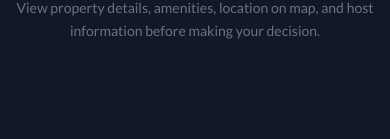
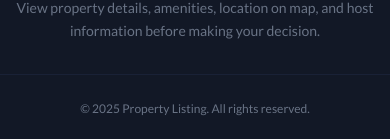
Before and after one commit to jerzyszajner/property-listing, a React (Vite) app: page / in a window 390 px wide. Shown: the part 1179-1318 px from the top of the page. Before the commit the page ends 1221 px from the top, so only its background shows below. Built offline with nearby package versions, Linux system fonts and the light colour scheme; no server answers; the database is empty.

Commit message:
add footer component

```diff
--- a/src/App.tsx
+++ b/src/App.tsx
@@ -1,5 +1,6 @@
 import { Outlet } from "react-router-dom";
 import Navbar from "@/components/Navbar/Navbar";
+import Footer from "@/components/Footer/Footer";
 import styles from "./App.module.css";
 function App() {
   return (
@@ -10,6 +11,9 @@ function App() {
       <main className={styles.app}>
         <Outlet />
       </main>
+      <footer>
+        <Footer />
+      </footer>
     </>
   );
 }
--- /dev/null
+++ b/src/components/Footer/Footer.module.css
@@ -0,0 +1,29 @@
+/* Footer component styles */
+.footer {
+    border-top: 1px solid var(--color-border-navbar);
+}
+
+.container {
+    max-width: 1200px;
+    margin: 0 auto;
+    padding: var(--spacing-xl) var(--spacing-xxl);
+    display: flex;
+    justify-content: center;
+    align-items: center;
+}
+
+.copyright {
+    font-size: var(--font-size-sm);
+    color: var(--color-text-muted);
+    text-align: center;
+}
+
+@media (max-width: 768px) {
+    .container {
+        padding: var(--spacing-lg) var(--spacing-md);
+    }
+
+    .copyright {
+        font-size: var(--font-size-xs);
+    }
+}
--- /dev/null
+++ b/src/components/Footer/Footer.tsx
@@ -0,0 +1,18 @@
+import styles from "./Footer.module.css";
+
+/* Footer component */
+const Footer = () => {
+  const currentYear = new Date().getFullYear();
+
+  return (
+    <footer className={styles.footer}>
+      <div className={styles.container}>
+        <p className={styles.copyright}>
+          © {currentYear} Property Listing. All rights reserved.
+        </p>
+      </div>
+    </footer>
+  );
+};
+
+export default Footer;
--- a/src/pages/Home/components/HowItWorks/HowItWorks.module.css
+++ b/src/pages/Home/components/HowItWorks/HowItWorks.module.css
@@ -67,7 +67,7 @@
 @media (max-width: 768px) {
 
     .container {
-        padding: 0 var(--spacing-md);
+        padding: 0 var(--spacing-md) var(--spacing-xl);
     }
 
     .title {
```
